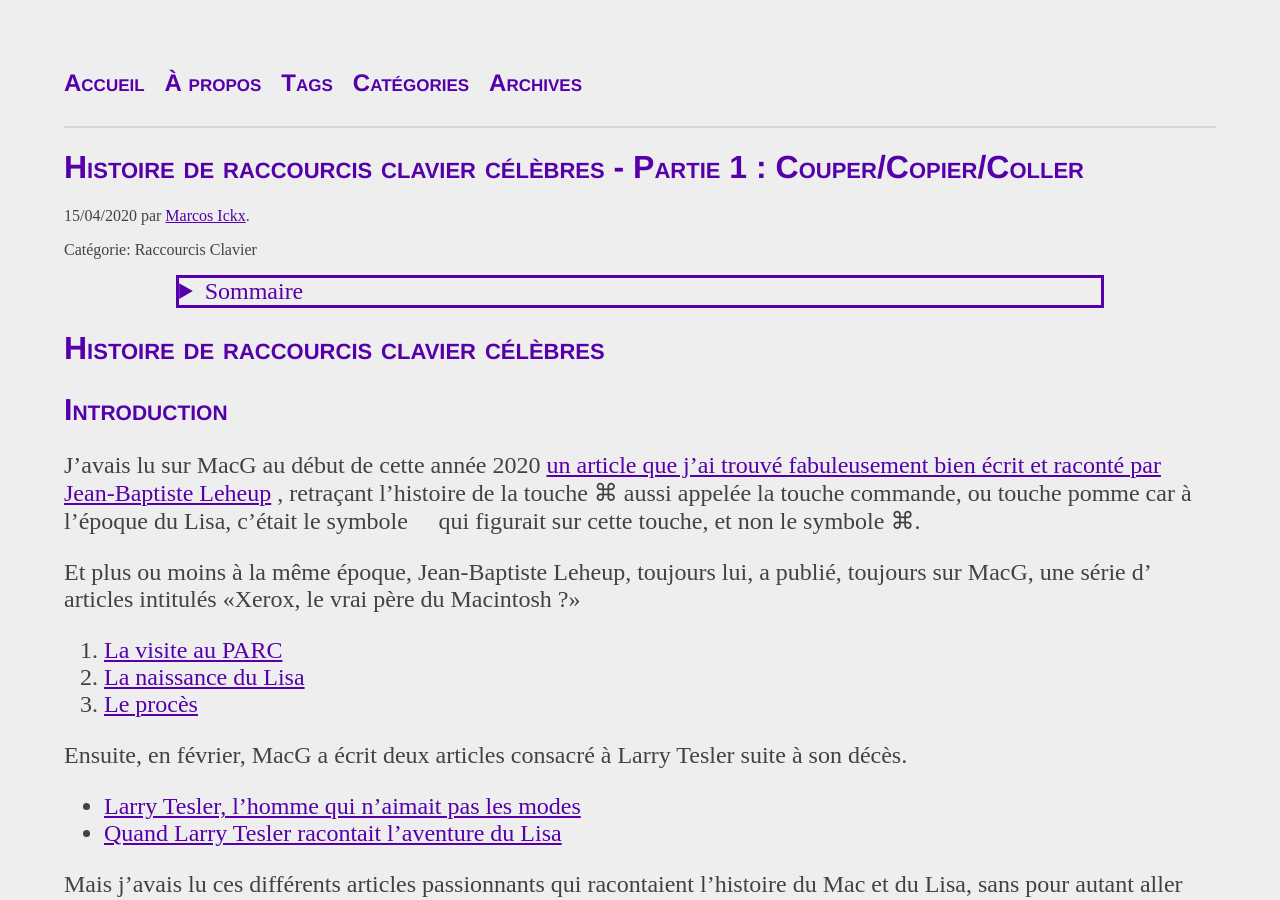
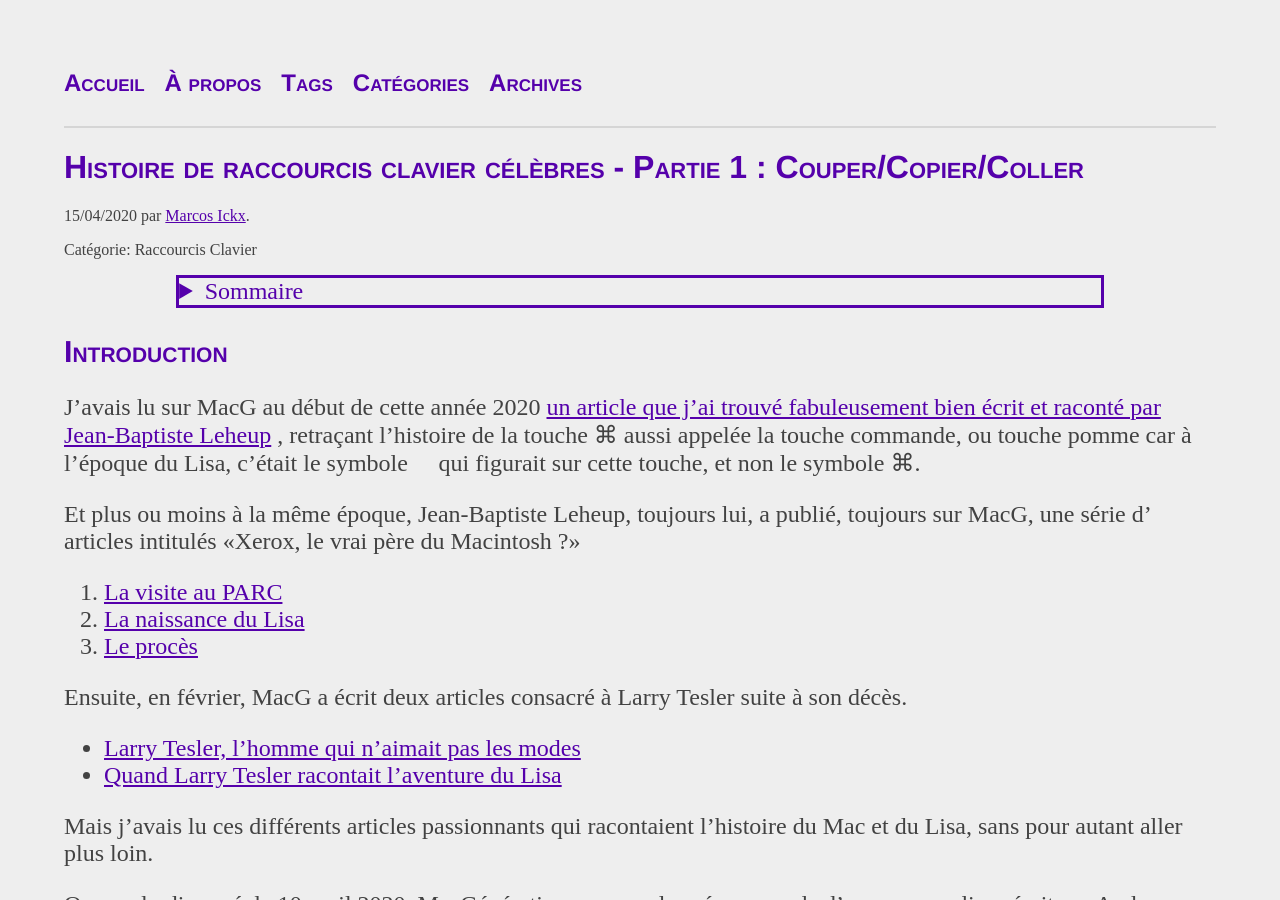
Before and after one commit to MarcosIckx/PreviewMarcosxNet, a Jekyll site: the page built from _posts/2020/2020-04-15-Histoire-de-raccourcis-clavier-apple-partie1-le-trio-couper-copier-coller.md, in a window 1280 px wide and 900 px high. Built offline with Jekyll 4.4.1, drawn with Linux system fonts in a browser that asks for light colours.

Commit message:
Update 2020-04-15-Histoire-de-raccourcis-clavier-apple-partie1-le-trio-couper-copier-coller.md
Suppression multiple balise h1

```diff
--- a/_posts/2020/2020-04-15-Histoire-de-raccourcis-clavier-apple-partie1-le-trio-couper-copier-coller.md
+++ b/_posts/2020/2020-04-15-Histoire-de-raccourcis-clavier-apple-partie1-le-trio-couper-copier-coller.md
@@ -10,7 +10,6 @@ otherLinks:
      url: /2022/11/13/Raccourci-Clavier-Cmd-E.html
 ---
 
-# Histoire de raccourcis clavier célèbres
 
 ## Introduction
 
```
